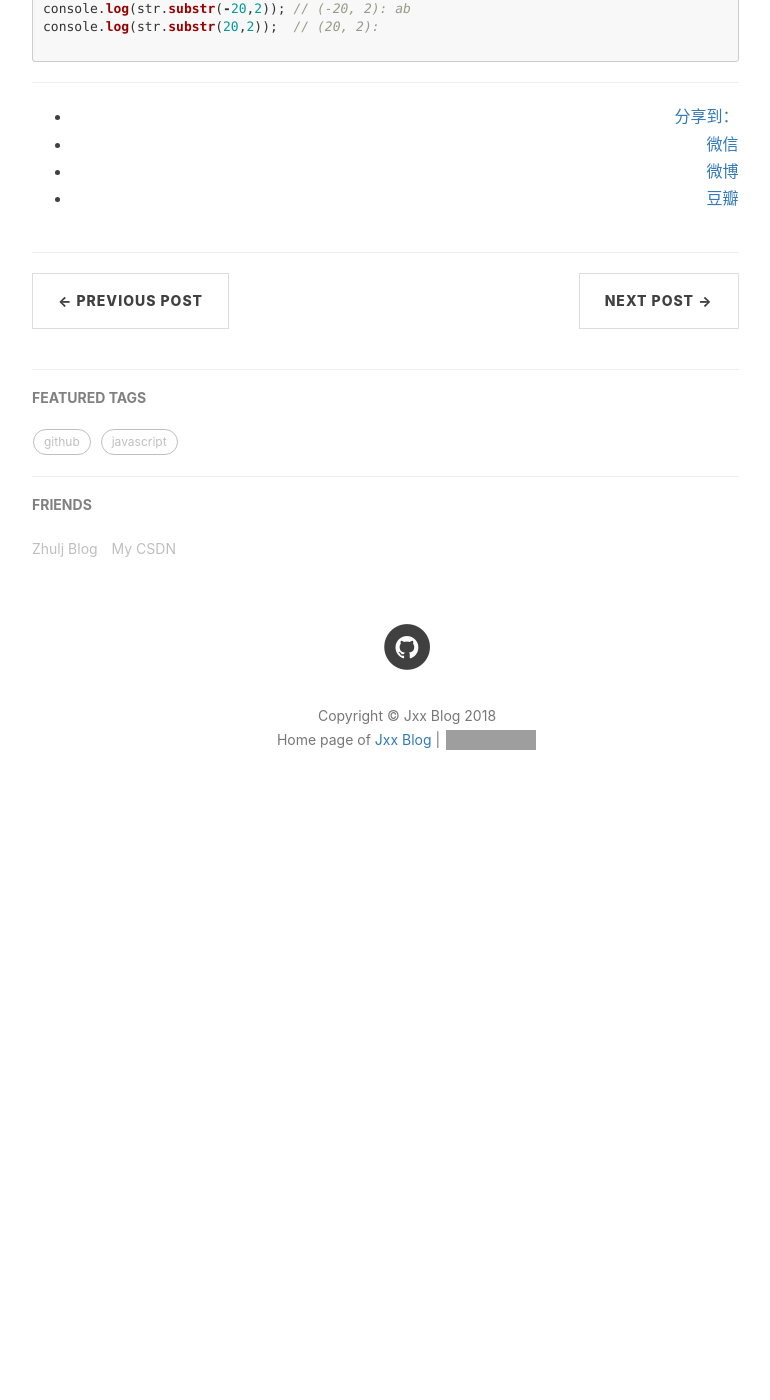
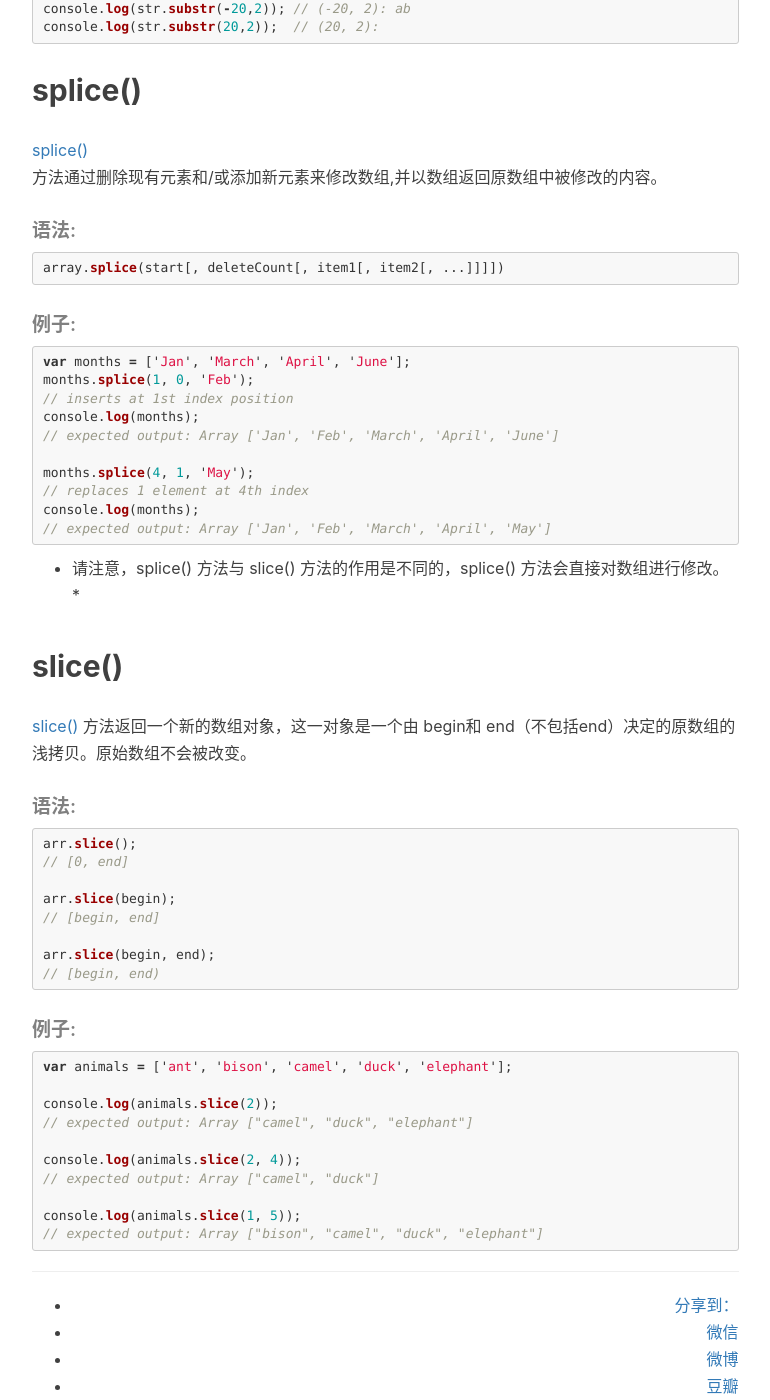
Before and after one commit to onepiece1991/onepiece1991.github.io, a Jekyll site: the page built from _posts/2018-10-29-substring-substr-2018.markdown, in a window 1280 px wide and 1400 px high, scrolled down 1567 px. Shown: the whole window, without its empty margins (233-1003 px from the left). Built offline with Jekyll 4.4.1, drawn with Linux system fonts in a browser that asks for light colours; nearby versions of some CDN libraries; comment, search, counter and statistics services are not loaded; before the commit the page ends 2411 px from its top, so only the background shows below that; some of the changed text lies outside the part shown; grey boxes are pictures that could not be loaded.

Commit message:
add methods

````diff
--- a/_posts/2018-10-29-substring-substr-2018.markdown
+++ b/_posts/2018-10-29-substring-substr-2018.markdown
@@ -1,7 +1,7 @@
 ---
 layout:     post
 title:      "截取字符串"
-subtitle:   "substring() substr()"
+subtitle:   "substring() substr() slice() splice()"
 date:       2018-10-29 20:25:00
 author:     "Jxx"
 header-img: "img/post-bg-2015.jpg"
@@ -65,5 +65,63 @@ console.log(str.substr(-3));    // (-3): hij
 console.log(str.substr(1));     // (1): bcdefghij
 console.log(str.substr(-20,2)); // (-20, 2): ab
 console.log(str.substr(20,2));  // (20, 2):
+```
 
+## splice()
+[splice()](https://developer.mozilla.org/zh-CN/docs/Web/JavaScript/Reference/Global_Objects/Array/splice)
+方法通过删除现有元素和/或添加新元素来修改数组,并以数组返回原数组中被修改的内容。
+
+##### 语法:
+
+```javascript
+array.splice(start[, deleteCount[, item1[, item2[, ...]]]])
 ```
+
+##### 例子:
+
+```javascript
+var months = ['Jan', 'March', 'April', 'June'];
+months.splice(1, 0, 'Feb');
+// inserts at 1st index position
+console.log(months);
+// expected output: Array ['Jan', 'Feb', 'March', 'April', 'June']
+
+months.splice(4, 1, 'May');
+// replaces 1 element at 4th index
+console.log(months);
+// expected output: Array ['Jan', 'Feb', 'March', 'April', 'May']
+```
+
+* 请注意，splice() 方法与 slice() 方法的作用是不同的，splice() 方法会直接对数组进行修改。 *
+
+## slice()
+[slice()](https://developer.mozilla.org/zh-CN/docs/Web/JavaScript/Reference/Global_Objects/Array/slice)
+方法返回一个新的数组对象，这一对象是一个由 begin和 end（不包括end）决定的原数组的浅拷贝。原始数组不会被改变。
+
+##### 语法:
+
+```javascript
+arr.slice();
+// [0, end]
+
+arr.slice(begin);
+// [begin, end]
+
+arr.slice(begin, end);
+// [begin, end)
+```
+
+##### 例子:
+
+```javascript
+var animals = ['ant', 'bison', 'camel', 'duck', 'elephant'];
+
+console.log(animals.slice(2));
+// expected output: Array ["camel", "duck", "elephant"]
+
+console.log(animals.slice(2, 4));
+// expected output: Array ["camel", "duck"]
+
+console.log(animals.slice(1, 5));
+// expected output: Array ["bison", "camel", "duck", "elephant"]
+```
````
